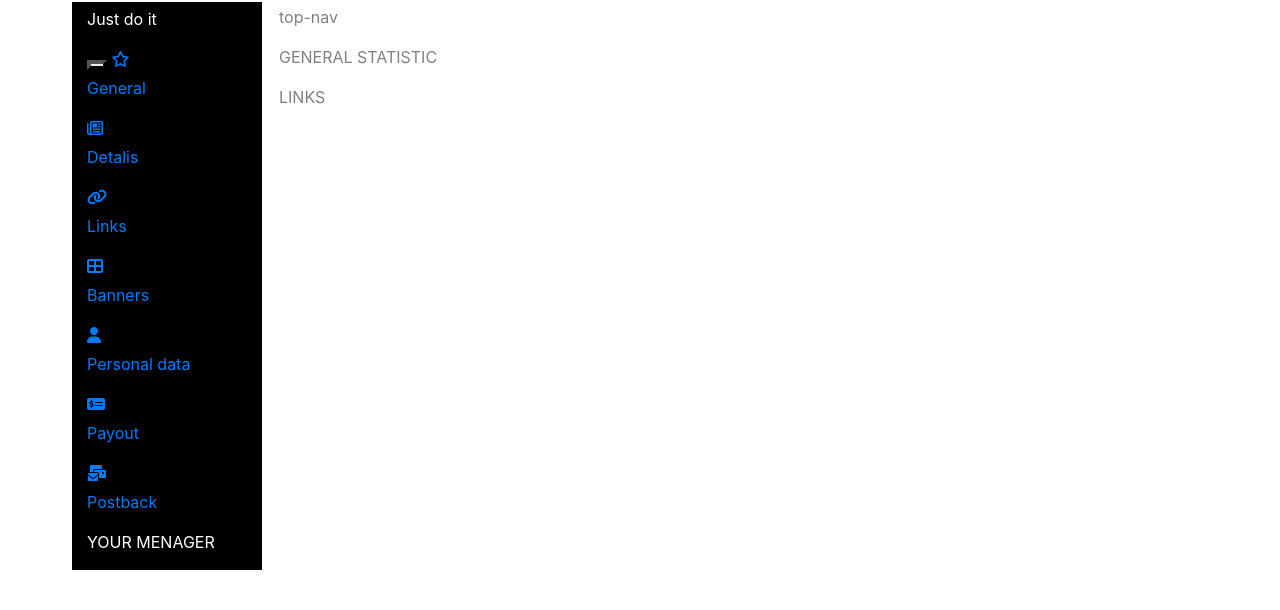
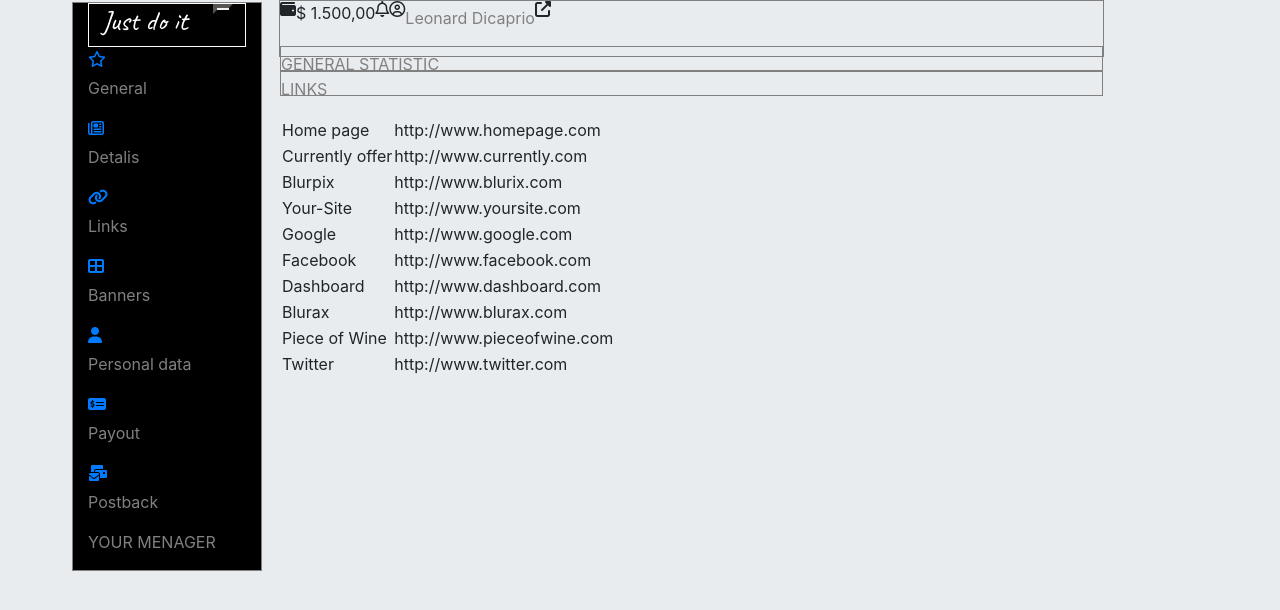
Before and after one commit to Mosik-alt/Project, a website: page src/index.html in a window 1280 px wide. Drawn offline with nearby package versions, Linux system fonts and the light colour scheme; files that its build step writes are made by us from their sources.

Commit message:
Add new files

```diff
--- a/src/index.html
+++ b/src/index.html
@@ -1,6 +1,3 @@
-<!DOCTYPE html>
-<html lang="pl">
-
 <!DOCTYPE html>
 <html lang="pl">
 
@@ -9,6 +6,8 @@
   <title>Projekt indywidualny</title>
   <link rel="stylesheet" href="https://cdn.jsdelivr.net/npm/bootstrap@4.5.3/dist/css/bootstrap.min.css"
     integrity="sha384-TX8t27EcRE3e/ihU7zmQxVncDAy5uIKz4rEkgIXeMed4M0jlfIDPvg6uqKI2xXr2" crossorigin="anonymous">
+  <link rel="preconnect" href="https://fonts.gstatic.com">
+  <link href="https://fonts.googleapis.com/css2?family=Caveat&display=swap" rel="stylesheet">
   <link rel="stylesheet" type="text/css" href="style.css">
 </head>
 
@@ -16,42 +15,106 @@
   <div class="container">
     <div class="row">
       <div class="content left-nav col-lg-2">
-        <p>Just do it</p>
+        <div class="squer">
+          <h3>Just do it</h3>
           <button></button>
+        </div>
+        <wbr class="squer">
         <a href="#"><i class="far fa-star"></i>
           <p>General</p>
         </a>
+        </wbr>
+        <wbr class="squer">
         <a href="#"><i class="far fa-newspaper"></i>
           <p>Detalis</p>
         </a>
+        </wbr>
+        <wbr class="squer">
         <a href="#"><i class="fas fa-link"></i>
           <p>Links</p>
         </a>
+        </wbr>
+        <wbr class="squer">
         <a href="#"><i class="fas fa-th-large"></i>
           <p>Banners</p>
         </a>
+        </wbr>
+        <wbr class="squer">
         <a href="#"><i class="fas fa-user"></i>
           <p>Personal data</p>
         </a>
+        </wbr>
+        <wbr class="squer">
         <a href="#"><i class="fas fa-money-check-alt"></i>
           <p>Payout</p>
         </a>
+        </wbr>
+        <wbr class="squer">
         <a href="#"><i class="fas fa-mail-bulk"></i>
           <p>Postback</p>
-        </a>
+        </a></wbr>
         <p>YOUR MENAGER</p>
       </div>
       <div class="align-self col-lg-9">
         <div class="content align-self-start">
-          <p>top-nav</p>
+          <div class="btn-toolbar" role="toolbar" aria-label="...">
+            <div class="btn-group" role="group" aria-label="..."><i class="fas fa-wallet"></i>
+              $ 1.500,00</div>
+            <div class="btn-group" role="group" aria-label="..."><i class="far fa-bell"></i></div>
+            <div class="btn-group" role="group" aria-label="..."><i class="far fa-user-circle"></i>
+              <p>Leonard Dicaprio</p>
             </div>
+            <div class="btn-group" role="group" aria-label="..."><i class="fas fa-external-link-alt"></i></div>
+          </div>
+
           <div class="content align-self-center">
             <p>GENERAL STATISTIC</p>
           </div>
           <div class="content align-self-end">
             <p>LINKS</p>
-        </div>
-      </div>
+            <table>
+
+              <tr>
+                <td>Home page</td>
+                <td>http://www.homepage.com</td>
+              </tr>
+              <tr>
+                <td>Currently offer</td>
+                <td>http://www.currently.com</td>
+              </tr>
+              <tr>
+                <td>Blurpix</td>
+                <td>http://www.blurix.com</td>
+              </tr>
+              <tr>
+                <td>Your-Site</td>
+                <td>http://www.yoursite.com</td>
+              </tr>
+              <tr>
+                <td>Google</td>
+                <td>http://www.google.com</td>
+              </tr>
+              <tr>
+                <td>Facebook</td>
+                <td>http://www.facebook.com</td>
+              </tr>
+              <tr>
+                <td>Dashboard</td>
+                <td>http://www.dashboard.com</td>
+              </tr>
+              <tr>
+                <td>Blurax</td>
+                <td>http://www.blurax.com</td>
+              </tr>
+              <tr>
+                <td>Piece of Wine</td>
+                <td>http://www.pieceofwine.com</td>
+              </tr>
+              <tr>
+                <td>Twitter</td>
+                <td>http://www.twitter.com</td>
+              </tr>
+            </table>
 
           </div>
           <script src="https://code.jquery.com/jquery-3.5.1.slim.min.js"
--- a/src/sass/style.scss
+++ b/src/sass/style.scss
@@ -1,4 +1,18 @@
 @import "normalize";
+
+body {
+  background-color: #e9ecef;
+}
+.content {
+  border: 1px solid grey;
+    height: 45%;
+}
+.content p {
+  color: grey;
+}
+.align-self-start {
+  height: 10%
+}
 
 .top-nav {
   display: flex;
@@ -7,7 +21,6 @@
   margin-left: 20px;
 }
 .container {
-	color: grey;
 	border: none;
 	padding: 1px, 0px;
 }
@@ -15,7 +28,7 @@
 	border-color: grey;
   margin-top: 2px;
   margin-left: 2px;
-	margin-right: 2px;
+  margin-right:2px;
 	float: left;
   background: black;
   color: white;
@@ -30,3 +43,12 @@ button {
   border-width: 4px;
   height: 10px;
 }
+h3 {
+  font-family: 'Caveat', cursive;
+}
+
+.squer {
+  display: flex;
+  justify-content: space-around;
+  border: 1px, solid, white;
+}
```
Lines whose indentation alone changed are shown as unchanged.
